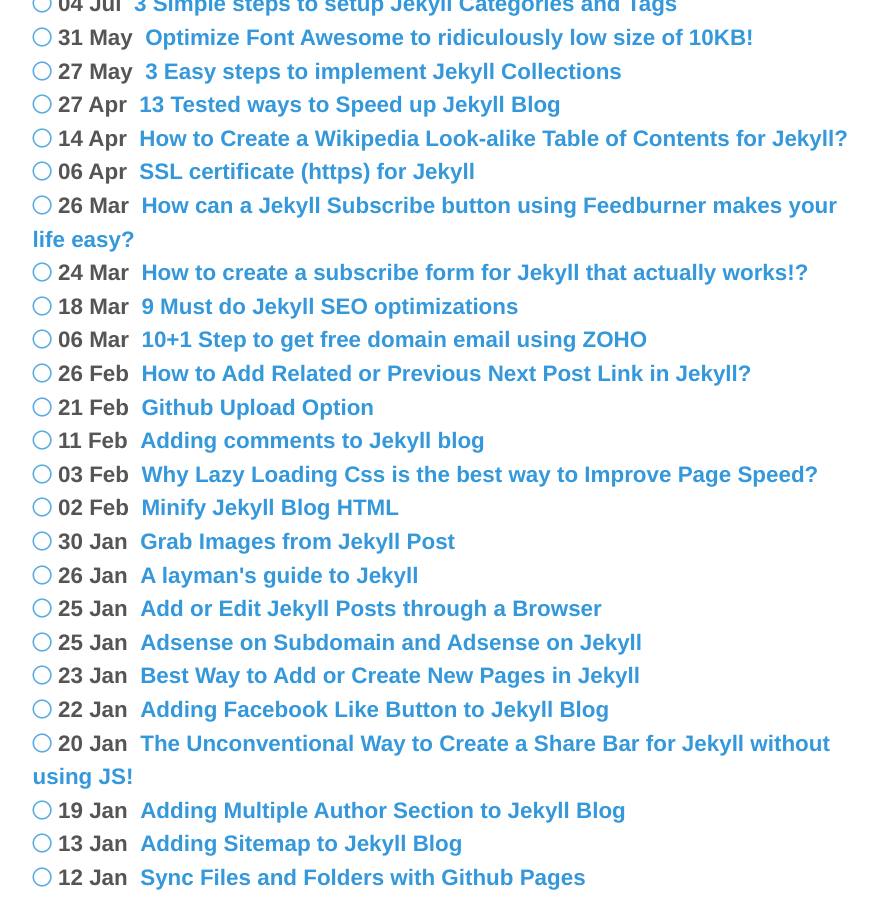
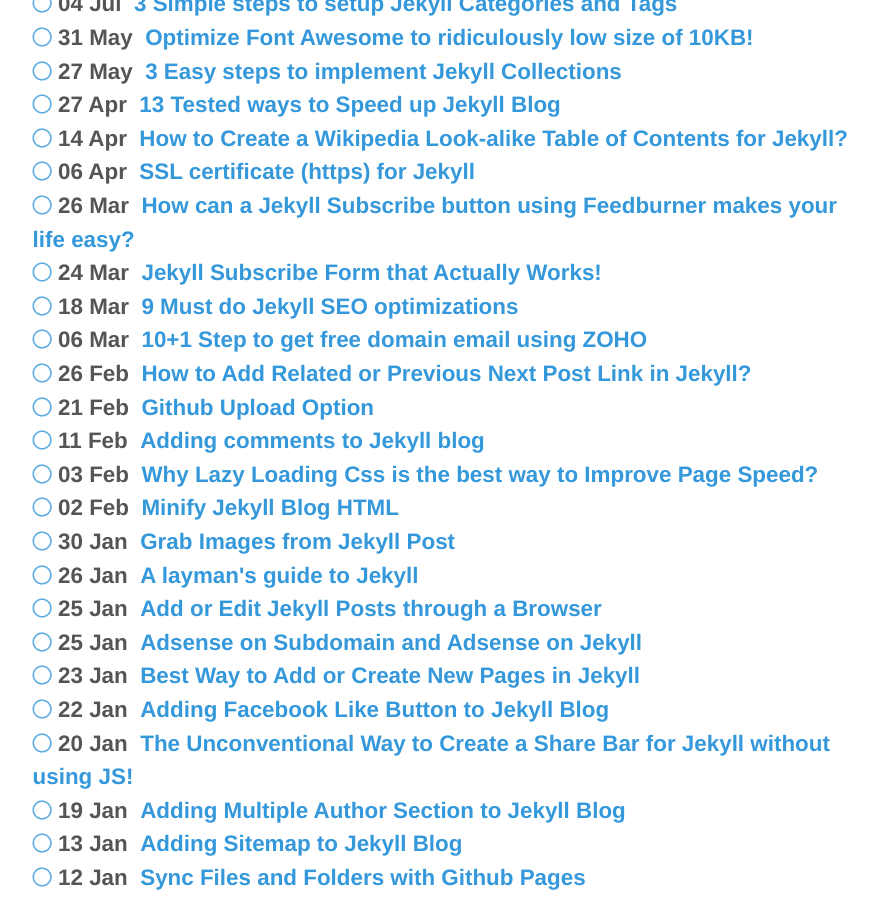
Before and after one commit to virtualous/blog-v3, a Jekyll site: the page built from _pages/archive.md, in a window 1280 px wide and 900 px high, scrolled down 493 px. Shown: the whole window, without its empty margins (195-1073 px from the left). Built offline with Jekyll 4.4.1, drawn with Linux system fonts in a browser that asks for light colours.

Commit message:
no message

```diff
--- a/_posts/2016-03-24-jekyll-subscribe-form.md
+++ b/_posts/2016-03-24-jekyll-subscribe-form.md
@@ -1,5 +1,5 @@
 ---
-title: How to create a subscribe form for Jekyll that actually works!?
+title: Jekyll Subscribe Form that Actually Works!
 desc: Subscribe form for Jekyll is not readily available because forms usually work with php code to send emails. But with this method, we can add a mailchimp subscribe form on any Jekyll blog which will work out of the box.
 keywords:
 author: sharathdt
```
